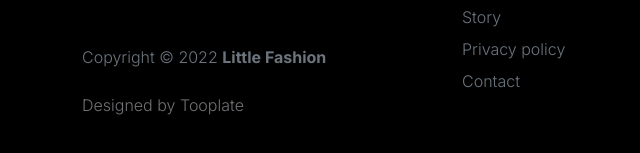
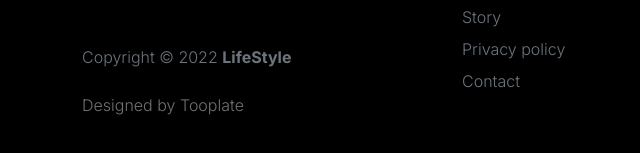
Before and after one commit to ganraj0707/FRT, a plain HTML site: page faq.html in a window 1280 px wide. Shown: the part 1442-1595 px from the top of the page, 0-640 px from the left. Drawn offline with Linux system fonts and the light colour scheme.

Commit message:
Update faq.html

```diff
--- a/faq.html
+++ b/faq.html
@@ -122,7 +122,7 @@ https://www.tooplate.com/view/2127-little-fashion
                                     <div id="accordionGeneralOne" class="accordion-collapse collapse" aria-labelledby="headingOne" data-bs-parent="#accordionGeneral">
 
                                         <div class="accordion-body">
-                                            <p class="large-paragraph"><strong>Little Fashion</strong> is free Bootstrap 5 website template for everyone. There are 8 HTML pages included in this template and you can expand more pages as you need.</p>
+                                            <p class="large-paragraph"><strong>Little Fashion</strong> We help You get the best lifestyle products and services for betterment of the lifystyle of yours.</p>
 
                                             <p class="large-paragraph">Ut enim ad minim veniam, quis nostrud exercitation ullamco laboris nisi ut aliquip ex ea commodo consequat.</p>
                                         </div>
@@ -212,7 +212,7 @@ https://www.tooplate.com/view/2127-little-fashion
 
                     <div class="col-lg-3 col-10 me-auto mb-4">
                         <h4 class="text-white mb-3"><a href="index.html">Little</a> Fashion</h4>
-                        <p class="copyright-text text-muted mt-lg-5 mb-4 mb-lg-0">Copyright © 2022 <strong>Little Fashion</strong></p>
+                        <p class="copyright-text text-muted mt-lg-5 mb-4 mb-lg-0">Copyright © 2022 <strong>LifeStyle</strong></p>
                         <br>
                         <p class="copyright-text">Designed by <a href="https://www.tooplate.com/" target="_blank">Tooplate</a></p>
                     </div>
```
